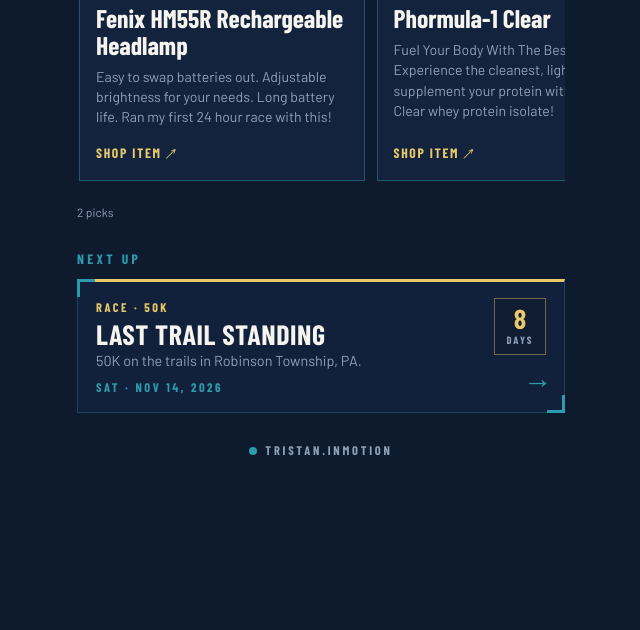
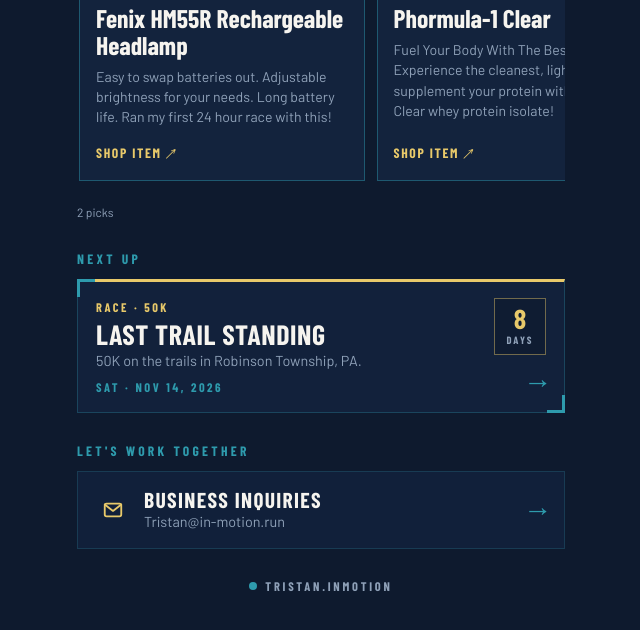
Before and after one commit to chiefcrackt/links-inMotion, a website: page index.html in a window 1280 px wide. Shown: the part 1538-2168 px from the top of the page, without its empty margins (319-959 px from the left). Before the commit the page ends 2045 px from the top, so only its background shows below. Drawn offline with nearby package versions, Linux system fonts and the light colour scheme; no server answers; animation ran at ten frames a second; a web font is replaced by a local one.

Commit message:
Add business inquiries email contact to link page

```diff
--- a/index.html
+++ b/index.html
@@ -232,7 +232,13 @@ h1.on{animation:on .5s steps(1) forwards,glitch 4.5s steps(1) 1.6s infinite;anim
   <section class="nu on" style="--i:12.5" data-next-up hidden aria-labelledby="h-next">
     <h2 id="h-next">Next up</h2>
   </section>
-  <footer class="on" style="--i:13"><i></i>tristan.inmotion</footer>
+  <section aria-labelledby="h-contact">
+    <h2 class="on" style="--i:13" id="h-contact">Let's work together</h2>
+    <a class="row on" style="--i:14" href="mailto:Tristan@in-motion.run?subject=Business%20inquiry">
+      <span class="ico"><svg viewBox="0 0 24 24" fill="none" stroke="currentColor" stroke-width="2" stroke-linecap="round" stroke-linejoin="round" aria-hidden="true"><rect x="3" y="5" width="18" height="14" rx="2"/><path d="m3 6 9 7 9-7"/></svg></span>
+      <span class="txt"><span class="name">Business inquiries</span><span class="sub">Tristan@in-motion.run</span></span><span class="arrow" aria-hidden="true">→</span></a>
+  </section>
+  <footer class="on" style="--i:15"><i></i>tristan.inmotion</footer>
 </main>
 
 <script>
```
